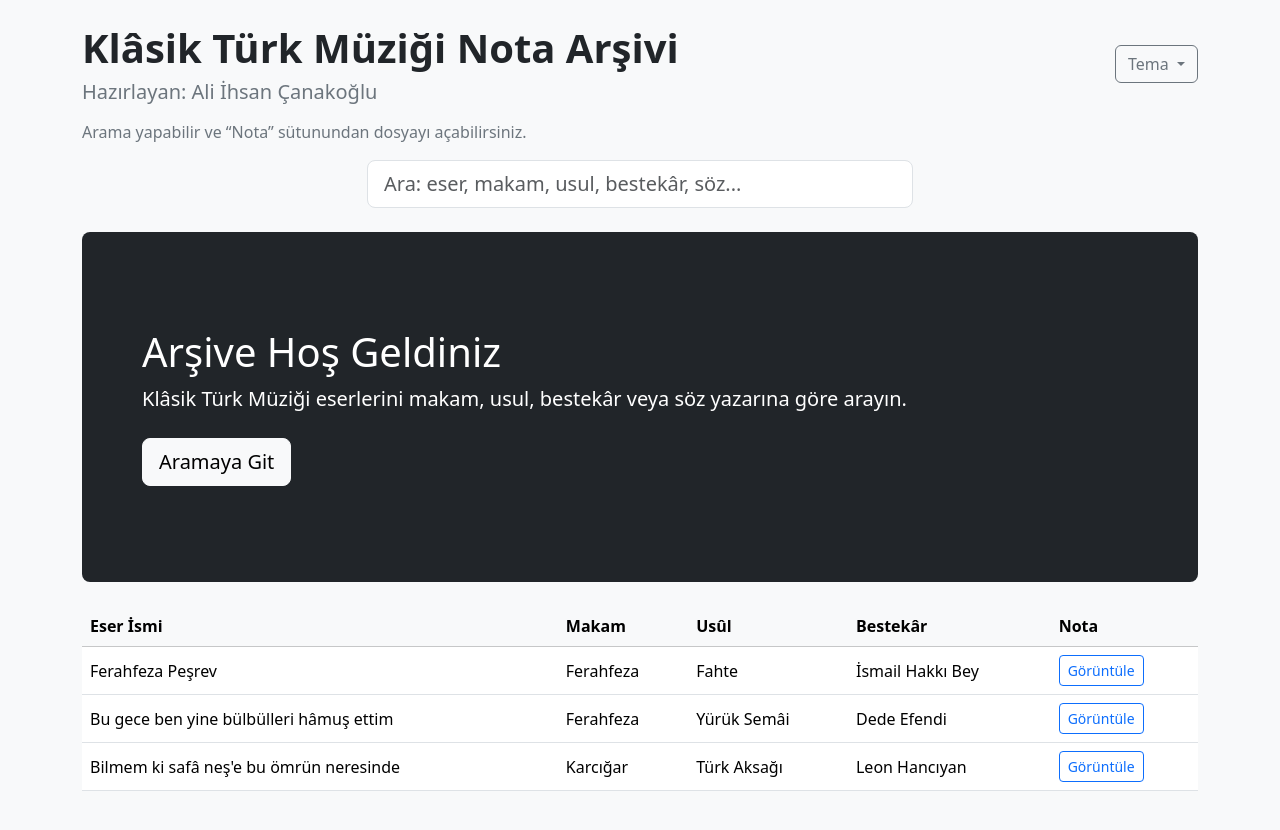
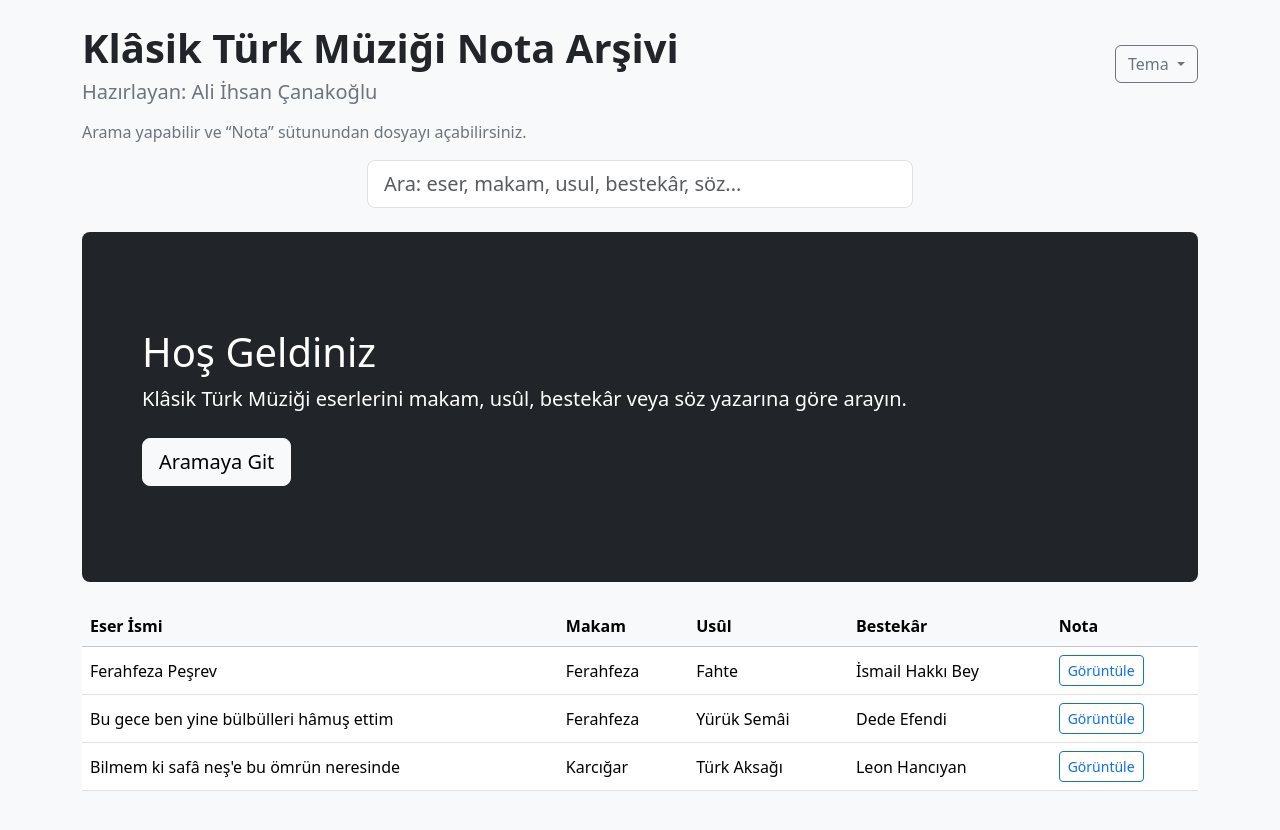
Before and after one commit to ferahfeza/tsm-arsiv-site, a plain HTML site: page index.html in a window 1280 px wide. Drawn offline with nearby package versions, Linux system fonts and the light colour scheme.

Commit message:
Update welcome message in index.html

```diff
--- a/index.html
+++ b/index.html
@@ -70,8 +70,8 @@
     <section class="my-4">
       <div class="p-5 mb-4 text-bg-dark rounded-3">
         <div class="container-fluid py-5">
-          <h1 class="display-6 mb-2">Arşive Hoş Geldiniz</h3>
-          <p class="fs-5 mb-4">Klâsik Türk Müziği eserlerini makam, usul, bestekâr veya söz yazarına göre arayın.</p>
+          <h1 class="display-6 mb-2">Hoş Geldiniz</h3>
+          <p class="fs-5 mb-4">Klâsik Türk Müziği eserlerini makam, usûl, bestekâr veya söz yazarına göre arayın.</p>
           <a class="btn btn-light btn-lg" href="#q">Aramaya Git</a>
         </div>
       </div>
```
